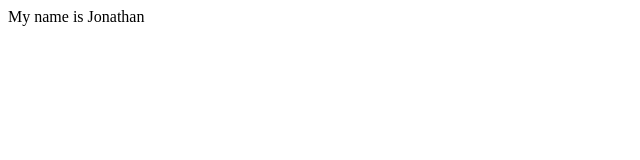
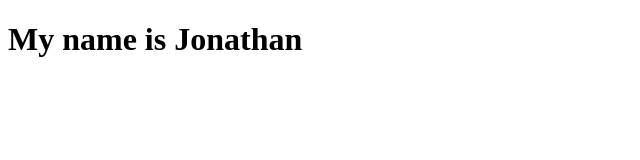
Before and after one commit to jonathan6242/github-project, a plain HTML site: page index.html in a window 1280 px wide. Shown: the whole page, without its empty margins (0-640 px from the left). Drawn offline with Linux system fonts and the light colour scheme.

Commit message:
remove about.html, add heading

```diff
--- a/index.html
+++ b/index.html
@@ -1,11 +1,11 @@
 <!DOCTYPE html>
 <html lang="en">
-<head>
-  <meta charset="UTF-8">
-  <meta name="viewport" content="width=device-width, initial-scale=1.0">
-  <title>Document</title>
-</head>
-<body>
-  My name is Jonathan
-</body>
+  <head>
+    <meta charset="UTF-8" />
+    <meta name="viewport" content="width=device-width, initial-scale=1.0" />
+    <title>Document</title>
+  </head>
+  <body>
+    <h1>My name is Jonathan</h1>
+  </body>
 </html>
```
Also changed, not shown: about.html (deleted).
